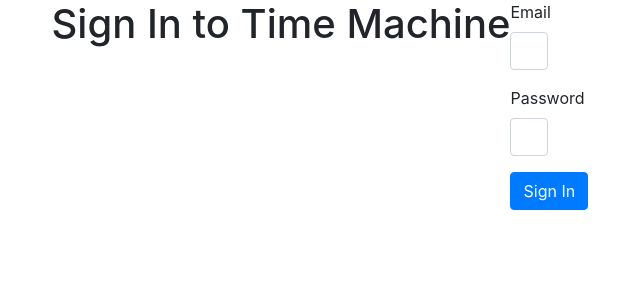
After one commit to faraday-effect/time-machine-flask, a Flask app: page /sign-in in a window 1280 px wide. The commit adds this page. Shown: the top 300 px of the page, without its empty margins (222-862 px from the left). Run offline with Flask 2, Linux system fonts and the light colour scheme; some libraries are stand-ins or nearby versions.

Commit message:
Start working on sign-in page.

```diff
--- a/app.py
+++ b/app.py
@@ -1,6 +1,6 @@
 from flask import Flask, render_template, flash, redirect, url_for
 from flask_wtf import FlaskForm
-from wtforms import SubmitField, StringField
+from wtforms import SubmitField, StringField, PasswordField
 from wtforms.fields.html5 import DateField, TimeField
 from wtforms.validators import Email, Length, DataRequired, NumberRange, InputRequired, EqualTo
 
@@ -23,6 +23,19 @@ def teardown_request(exception):
 @app.route('/')
 def index():
     return render_template('index.html')
+
+
+class SignInForm(FlaskForm):
+    email = StringField('Email', validators=[Email()])
+    password = PasswordField('Password')
+    submit = SubmitField('Sign In')
+
+
+
+@app.route('/sign-in')
+def sign_in():
+    sign_in_form = SignInForm()
+    return render_template('sign-in.html', form=sign_in_form)
 
 
 @app.route('/time-sheet')
--- a/templates/index.html
+++ b/templates/index.html
@@ -1,4 +1,4 @@
-{% extends "base.html" %}
+{% extends "main.html" %}
 
 {% block title %}Time Machine{% endblock %}
 
--- /dev/null
+++ b/templates/sign-in.html
@@ -0,0 +1,25 @@
+{% extends "base.html" %}
+
+{% block title %}Sign In{% endblock %}
+
+{% block body %}
+    <div class="d-flex justify-content-center">
+                <h1>Sign In to Time Machine</h1>
+            <form method="POST">
+            {{ form.csrf_token }}
+            <div class="form-row">
+                <div class="form-group col-2">
+                    {{ form.email.label }}
+                    {{ form.email(class_="form-control") }}
+                </div>
+            </div>
+            <div class="form-row">
+                <div class="form-group col-2">
+                    {{ form.password.label }}
+                    {{ form.password(class_="form-control") }}
+                </div>
+            </div>
+            {{ form.submit(class_="btn btn-primary") }}
+        </form>
+    </div>
+{% endblock %}
--- a/templates/time-sheet.html
+++ b/templates/time-sheet.html
@@ -1,4 +1,4 @@
-{% extends 'base.html' %}
+{% extends 'main.html' %}
 
 {% block title %}Time Sheet{% endblock %}
 
```
Also changed, not shown: templates/base.html (+1 -36 lines), templates/main.html (added, +40 -0 lines), templates/time-entry.html (+11 -1 lines).
